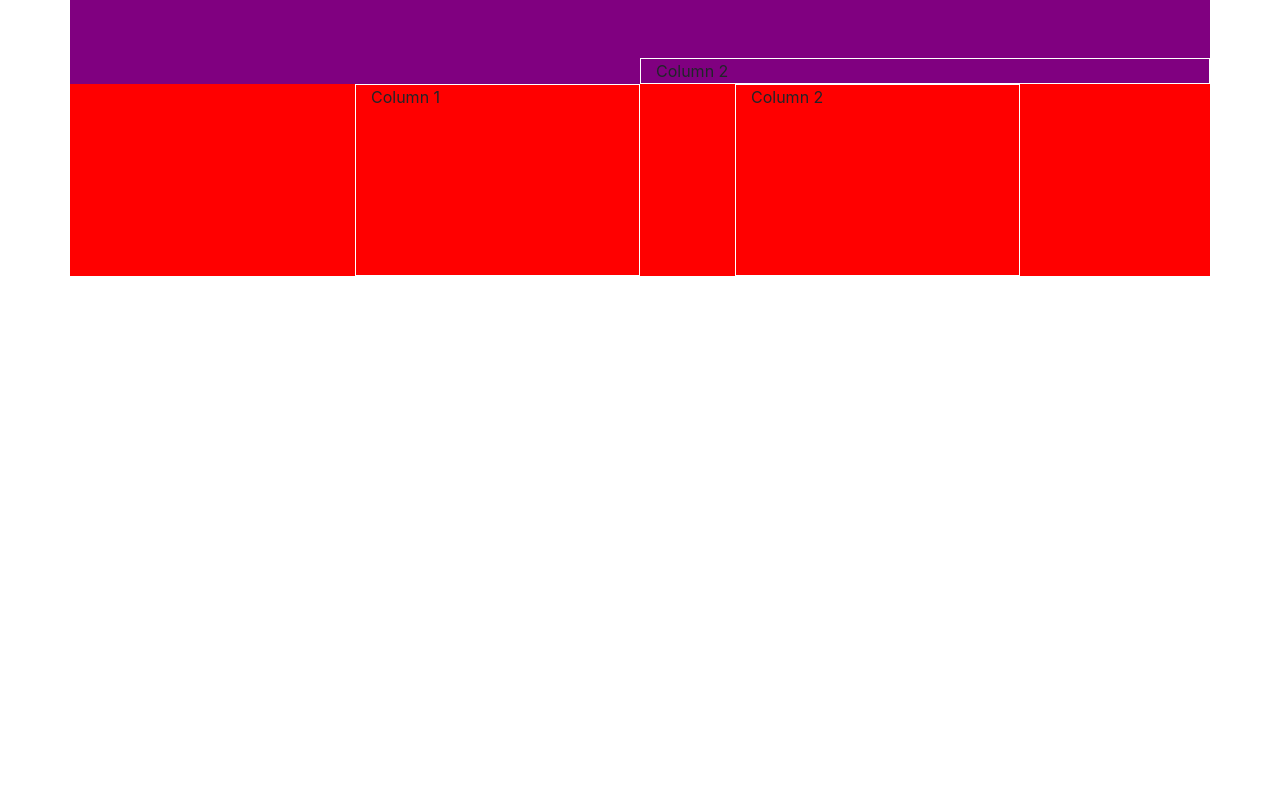
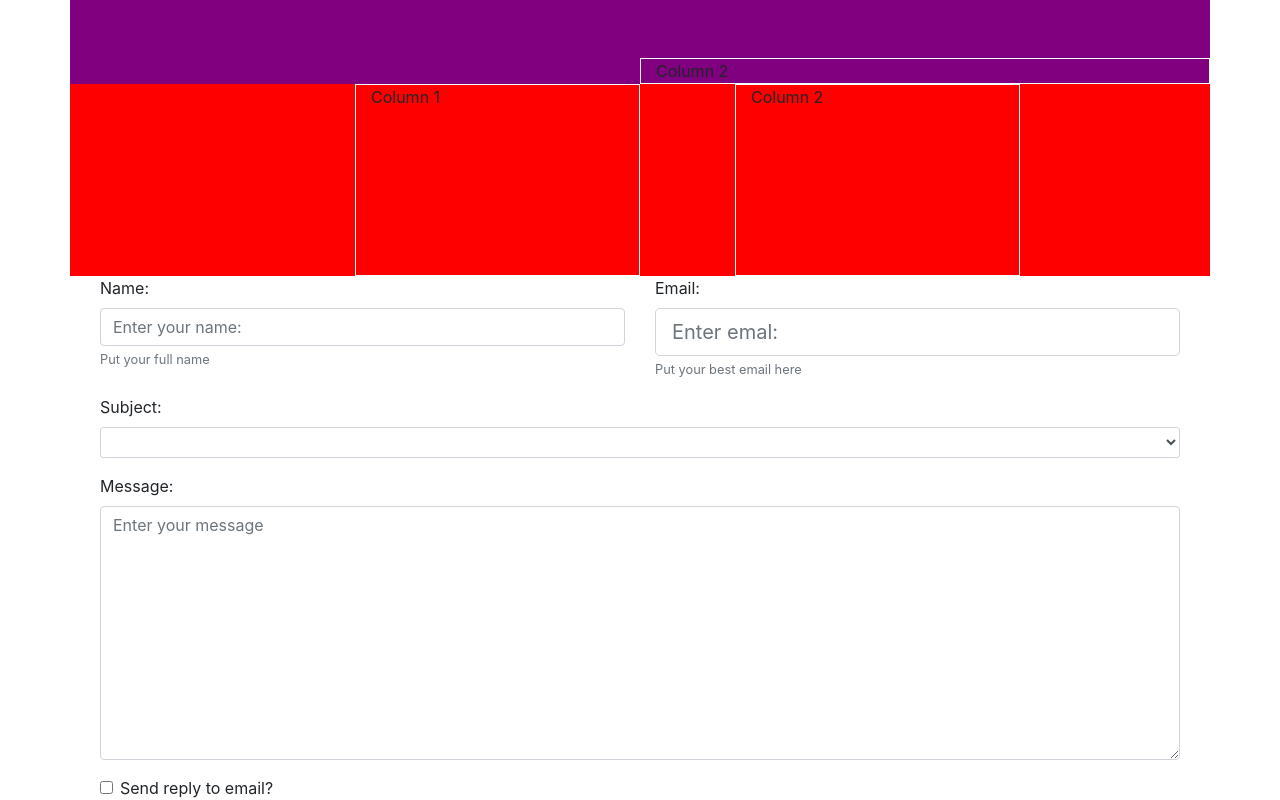
Before and after one commit to FGuerra03/SchoolOfNet, a plain HTML site: page Bootstrap/index.html in a window 1280 px wide. Shown: the part 464-1264 px from the top of the page. Before the commit the page ends 800 px from the top, so only its background shows below. Drawn offline with nearby package versions, Linux system fonts and the light colour scheme.

Commit message:
Bootstrap - Formulários

```diff
--- a/Bootstrap/index.html
+++ b/Bootstrap/index.html
@@ -69,6 +69,49 @@
       <div class="col-3 offset-md-1" style="border: 1px solid white;">Column 1</div>
       <div class="col-3 offset-md-1" style="border: 1px solid white;">Column 2</div>
     </div>
+
+    <div class="container">
+      <div class="row">
+        <div class="col-sm-12">
+          <form action="">
+            <div class="row">
+              <div class="col-xs-12 col-sm-6">
+                <div class="form-group">
+                  <label for="name">Name:</label>
+                  <input class="form-control" type="text" name="name" value="" placeholder="Enter your name:">
+                  <small class="form-text text-muted">Put your full name</small>
+                </div>
+              </div>
+              <div class="col-xs-12 col-sm-6">
+                <div class="form-group">
+                  <label for="email">Email:</label>
+                  <input class="form-control form-control-lg" type="email" name="" value="" placeholder="Enter emal:">
+                  <small class="form-text text-muted">Put your best email here</small>
+                </div>
+              </div>
+              <div class="col-xs-12 col-sm-12">
+                <div class="form-group">
+                  <label for="subject">Subject:</label>
+                  <select class="form-control form-control-sm" name="subject">
+                      <option value="" selected></option>
+                      <option value="">Option 1</option>
+                      <option value="">Option 2</option>
+                  </select>
+                </div>
+                <div class="form-group">
+                  <label for="message">Message:</label>
+                  <textarea class="form-control" name="message" rows="10" cols="30" placeholder="Enter your message"></textarea>
+                </div>
+                <div class="form-check">
+                  <input type="checkbox" class="form-check-input">
+                  <label for="" class="form-check-label">Send reply to email?</label>
+                </div>
+              </div>
+            </div>
+          </form>
+        </div>
+      </div>
+    </div>
   </div>
 
   <script src="https://code.jquery.com/jquery-3.2.1.slim.min.js" integrity="sha384-KJ3o2DKtIkvYIK3UENzmM7KCkRr/rE9/Qpg6aAZGJwFDMVNA/GpGFF93hXpG5KkN" crossorigin="anonymous"></script>
```
